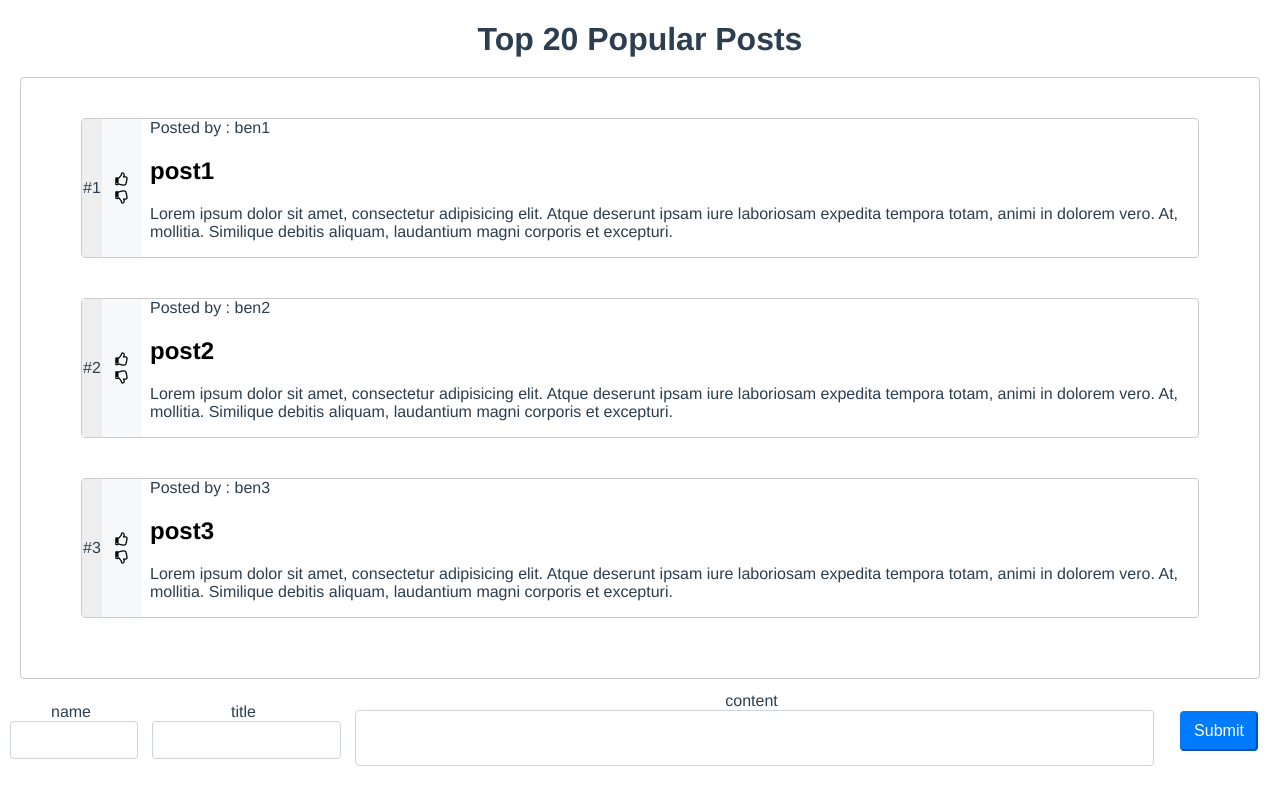
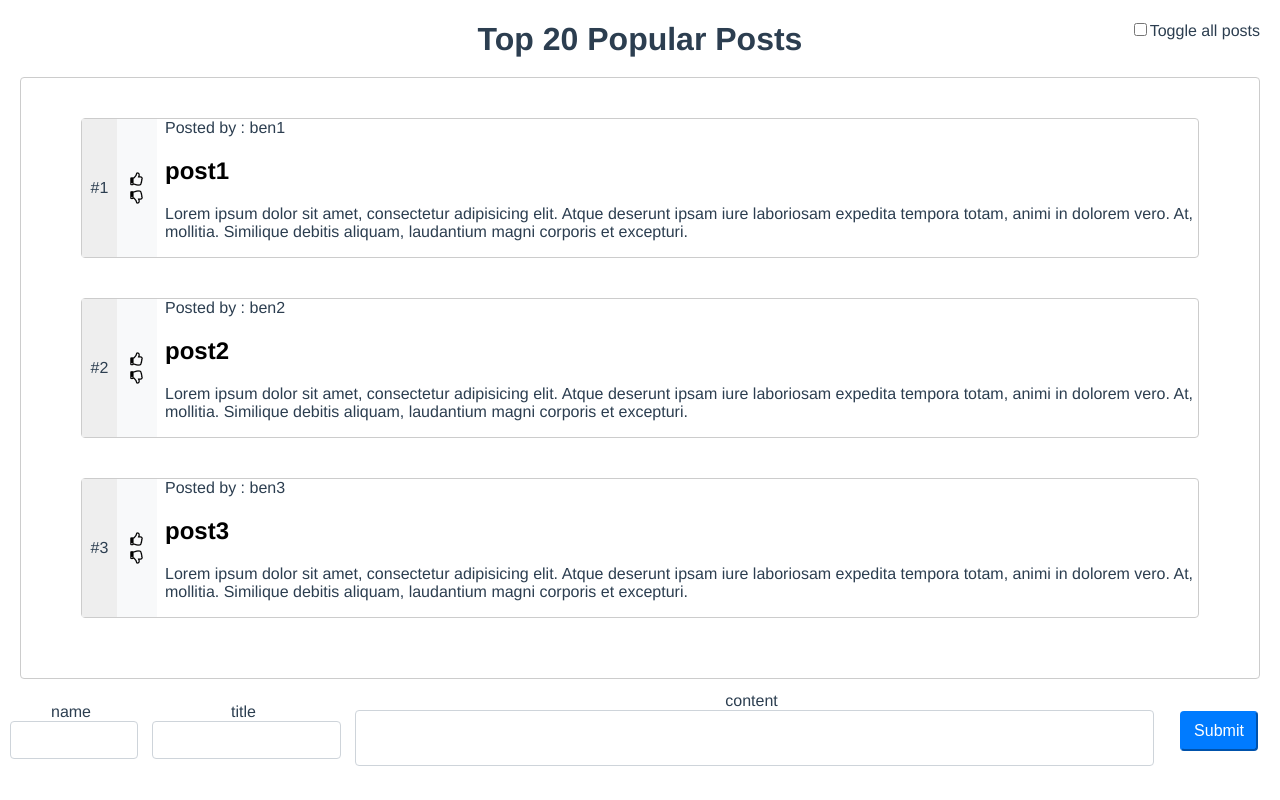
Before and after one commit to huang831206/carousell-reddit, a Vue app in the folder frontend/: page / in a window 1280 px wide. Built offline with nearby package versions, Linux system fonts and the light colour scheme; no server answers.

Commit message:
allow toggle display all posts. and update frontend

```diff
--- a/frontend/src/App.vue
+++ b/frontend/src/App.vue
@@ -1,7 +1,11 @@
 <template>
     <div id="app">
+        <div class="toggle-all">
+            <input type="checkbox" id="toggle-all-post" v-model="toggleAllPost">
+            <label for="toggle-all-post">Toggle all posts</label>
+        </div>
         <div class="header">
-            <h1>Top 20 Popular Posts</h1>
+            <h1>{{ toggleAllPost ? 'All Posts' : 'Top 20 Popular Posts'}}</h1>
         </div>
         <div class="posts-container">
             <!-- i for indicating it's rank -->
@@ -38,6 +42,7 @@ export default {
     data(){
         // some dummy data
         return {
+            toggleAllPost: (localStorage.toggleAllPost === 'true'),
             posts: [
                 {
                     id: 'p1',
@@ -71,7 +76,20 @@ export default {
     },
 
     created(){
-        fetch('http://localhost:3000/trendings')
+        this.getPosts()
+    },
+
+    watch:{
+        toggleAllPost: function (toggle) {
+            this.toggleAllPost = toggle
+            localStorage.toggleAllPost = toggle
+            this.getPosts()
+        }
+    },
+
+    methods: {
+        getPosts(){
+            fetch(this.toggleAllPost ? 'http://localhost:3000/post/all' : 'http://localhost:3000/post/trendings')
                 .then( res => res.json())
                 .then( res => {
                     this.posts = res
@@ -82,7 +100,6 @@ export default {
                 })
         },
 
-    methods: {
         createPost(){
 
             if (this.newPostAuthor && this.newPostTitle && this.newPostContent) {
@@ -92,7 +109,7 @@ export default {
                     content: encodeURIComponent(this.newPostContent),
                 }
 
-                fetch('http://localhost:3000/new', {
+                fetch('http://localhost:3000/post/create', {
                     method: 'POST',
                     headers: {
                         'content-type': 'application/json'
@@ -100,6 +117,9 @@ export default {
                     body: JSON.stringify(data)
                 })
                     .then( res => res.json())
+                    .then( () =>{
+                        location.reload()
+                    })
                     .catch( err => {
                         // eslint-disable-next-line
                         console.warn(err)
@@ -126,6 +146,13 @@ export default {
         text-align: center;
         color: #2c3e50;
         height: 100%;
+
+        div.toggle-all{
+            position: fixed;
+            top: 0;
+            right: 0;
+            margin: 20px 20px 0 0;
+        }
 
         div.header{
             height: 7%;
--- a/frontend/src/components/Post.vue
+++ b/frontend/src/components/Post.vue
@@ -95,7 +95,7 @@ export default {
                 type: type
             }
 
-            fetch('http://localhost:3000/vote', {
+            fetch('http://localhost:3000/post/vote', {
                 method: 'POST',
                 headers: {
                    'content-type': 'application/json'
@@ -104,6 +104,10 @@ export default {
             })
             .then( res => res.json())
             .then(callback)
+            .then( () =>{
+                location.reload()
+            })
+
             .catch( err => {
                 // eslint-disable-next-line
                 console.warn(err)
@@ -119,13 +123,13 @@ export default {
     .post-block{
         position: relative;
         margin: 40px 60px;
-        padding-left: 60px;
+        padding-left: 75px;
         border: 1px solid #cccccc;
         border-radius: 4px;
 
         .rank{
             position: absolute;
-            width: 20px;
+            width: 35px;
             height: 100%;
             align-items: center;
             display: flex;
@@ -146,7 +150,7 @@ export default {
             height: 100%;
             align-items: center;
             display: flex;
-            left: 20px;
+            left: 35px;
             background-color: #f8f9fa;
 
             .vote-buttons{
```
Lines whose indentation alone changed are shown as unchanged.
